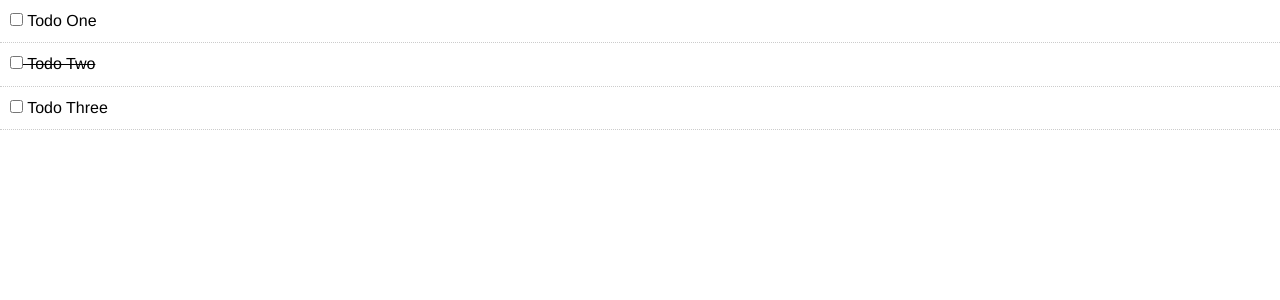
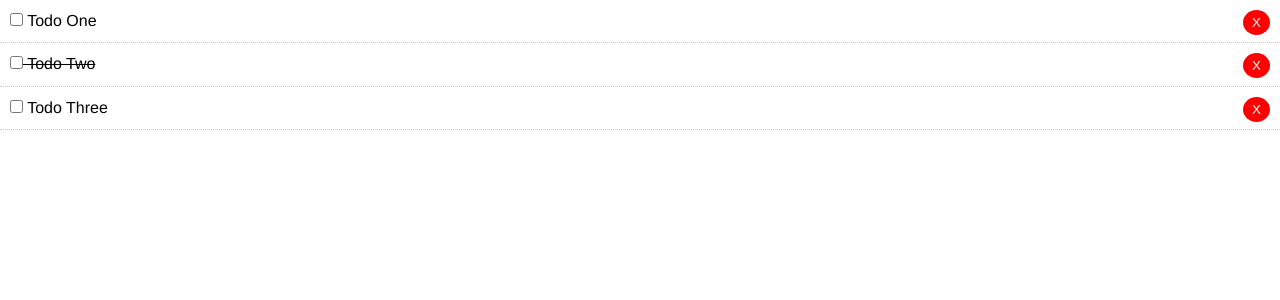
Before and after one commit to Rosenmatt1/VuePractice, a Vue app in the folder vue-to-do-list/: page / in a window 1280 px wide. Shown: the top 300 px of the page. Built offline with nearby package versions, Linux system fonts and the light colour scheme.

Commit message:
Added a button to delete

```diff
--- a/vue-to-do-list/src/components/TodoItem.vue
+++ b/vue-to-do-list/src/components/TodoItem.vue
@@ -2,7 +2,9 @@
   <div class="todo-item" v-bind:class="{'is-complete':todo.completed}">
     <p>
       <input type="checkbox" v-on:change="markComplete">
-      {{todo.title}} </p>
+      {{todo.title}}
+        <button class="del" > X </button>
+      </p>
   </div>
 </template>
 
```
